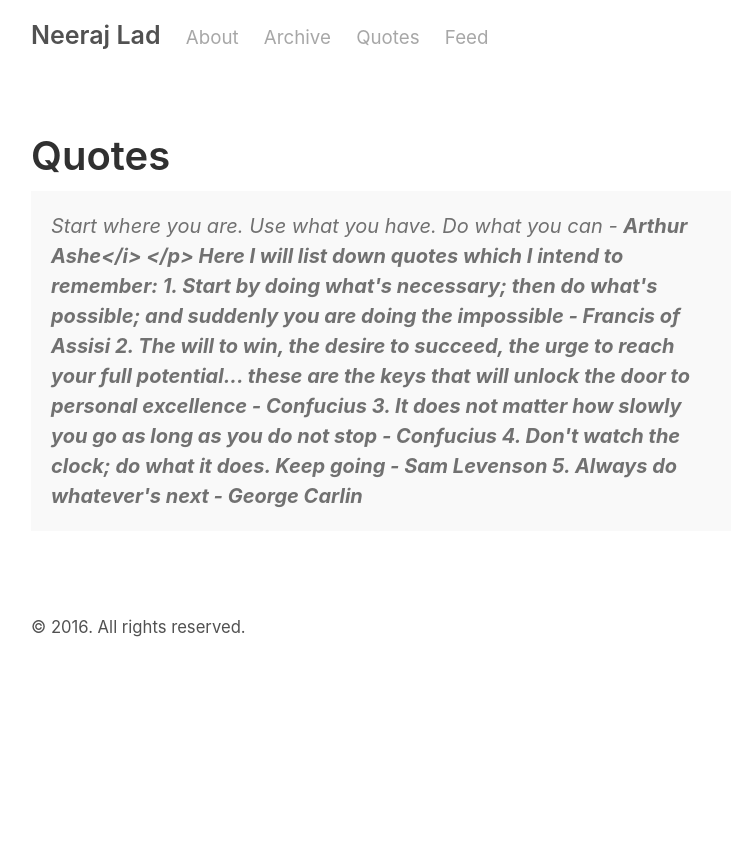
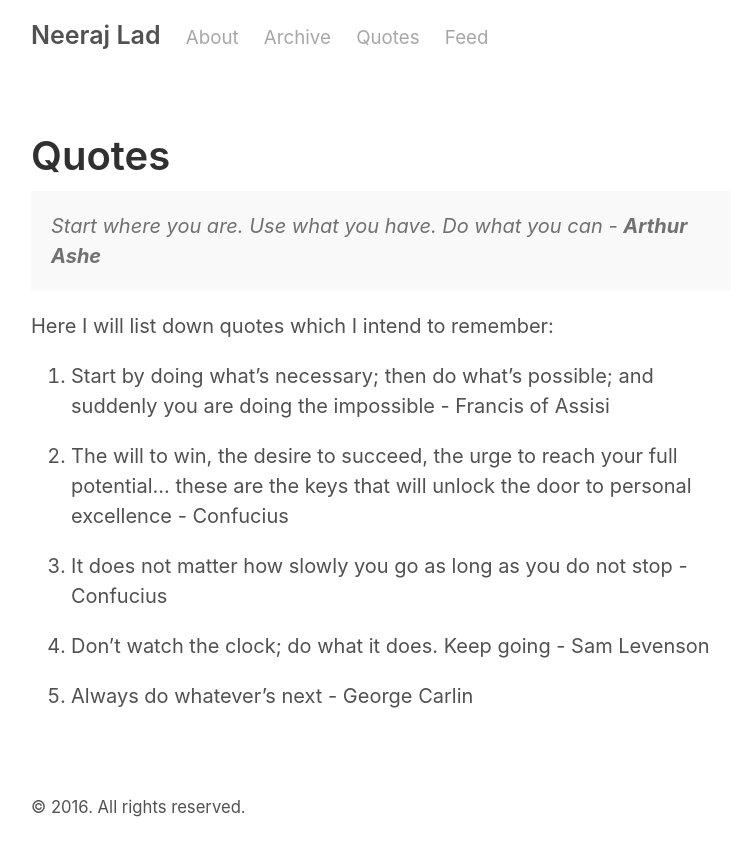
Before and after one commit to neeraj-lad/neeraj-lad.github.io, a Jekyll site: the page built from quotes.md, in a window 1280 px wide. Shown: the top 856 px of the page, without its empty margins (259-998 px from the left). Built offline with Jekyll 4.4.1, drawn with Linux system fonts in a browser that asks for light colours.

```diff
--- a/quotes.md
+++ b/quotes.md
@@ -4,7 +4,7 @@ title: Quotes
 ---
 
 <p class="message">
-<i>Start where you are. Use what you have. Do what you can - <b>Arthur Ashe<b></i>
+<i>Start where you are. Use what you have. Do what you can - <b>Arthur Ashe</b></i>
 </p>
 
 Here I will list down quotes which I intend to remember:
```
